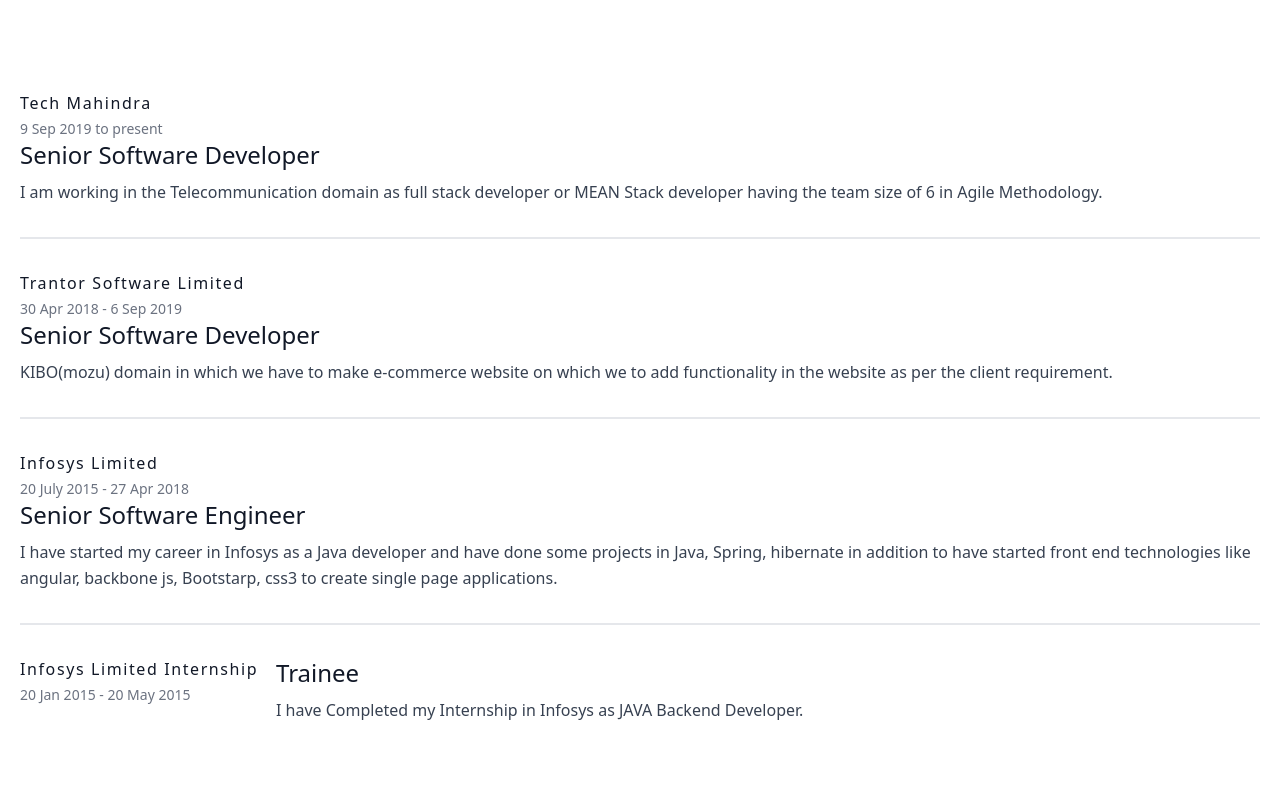
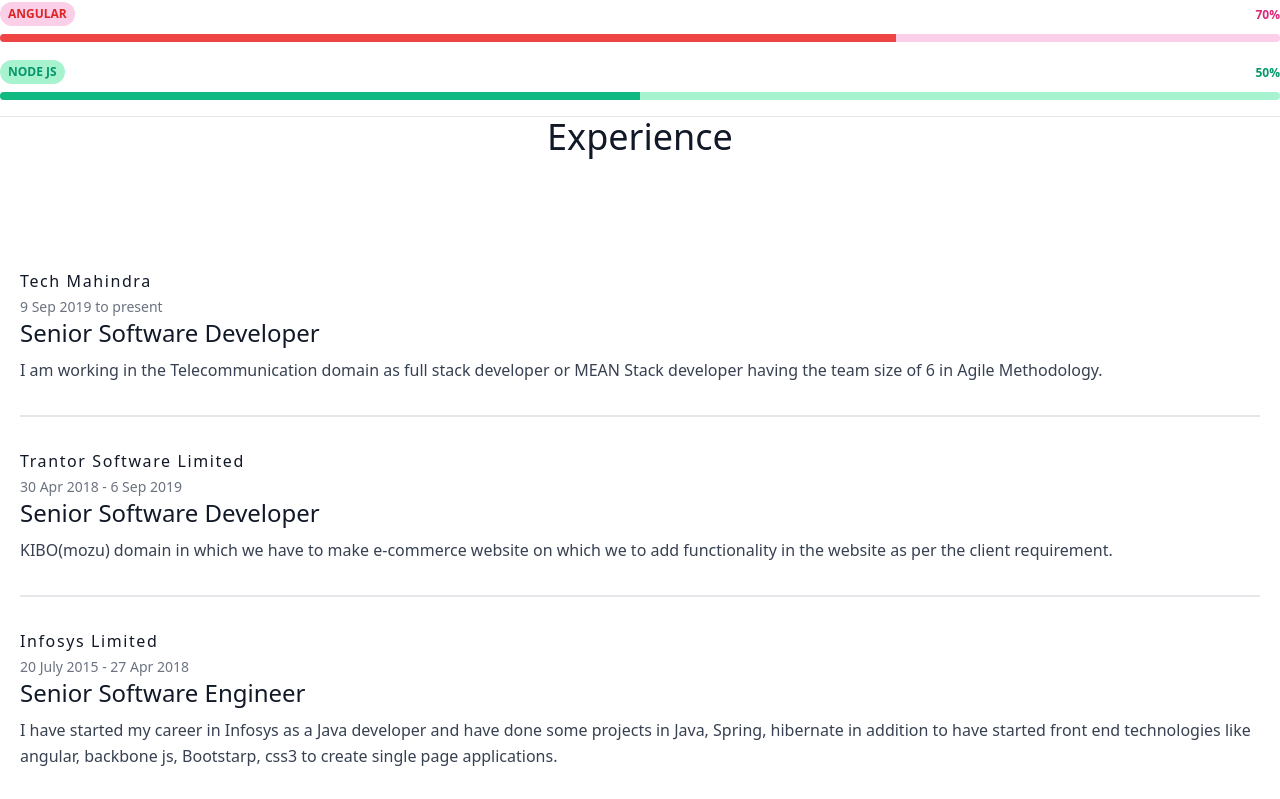
Before and after one commit to Nikgupta3/Nikgupta3.github.io, a website: page index.html in a window 1280 px wide. Shown: the part 633-1432 px from the top of the page. Drawn offline with nearby package versions, Linux system fonts and the light colour scheme.

Commit message:
added skill section

```diff
--- a/index.html
+++ b/index.html
@@ -53,6 +53,45 @@
             </div>
         </div>
     </section>
+    <hr>
+    <!-- Skills Section -->
+    <section class="text-gray-700 body-font">
+        <div class="container mx-auto relative pt-1">
+            <h1 class="title-font sm:text-4xl text-3xl mb-4 font-medium text-gray-900 items-center flex items-center justify-center flex-col">Skills</h1>
+            <div class="flex mb-2 items-center justify-between">
+                <div>
+                    <span class="text-xs font-semibold inline-block py-1 px-2 uppercase rounded-full text-red-600 bg-pink-200">
+                  Angular
+                </span>
+                </div>
+                <div class="text-right">
+                    <span class="text-xs font-semibold inline-block text-pink-600">
+                  70%
+                </span>
+                </div>
+            </div>
+            <div class="overflow-hidden h-2 mb-4 text-xs flex rounded bg-pink-200">
+                <div style="width:70%" class="shadow-none flex flex-col text-center whitespace-nowrap text-white justify-center bg-red-500"></div>
+            </div>
+
+            <div class="flex mb-2 items-center justify-between">
+                <div>
+                    <span class="text-xs font-semibold inline-block py-1 px-2 uppercase rounded-full text-green-600 bg-green-200">
+                  Node js
+                </span>
+                </div>
+                <div class="text-right">
+                    <span class="text-xs font-semibold inline-block text-green-600">
+                  50%
+                </span>
+                </div>
+            </div>
+            <div class="overflow-hidden h-2 mb-4 text-xs flex rounded bg-green-200">
+                <div style="width:50%" class="shadow-none flex flex-col text-center whitespace-nowrap text-white justify-center bg-green-500"></div>
+            </div>
+        </div>
+    </section>
+    <hr>
     <!-- Experience -->
     <section class="text-gray-700 body-font overflow-hidden">
         <h1 class="title-font sm:text-4xl text-3xl mb-4 font-medium text-gray-900 items-center justify-center mx-auto flex items-center justify-center flex-col">Experience</h1>
@@ -106,6 +145,7 @@
             </div>
         </div>
     </section>
+    <hr>
     <!-- project section -->
     <section class="text-gray-700 body-font">
         <div class="container px-5 py-24 mx-auto">
```
